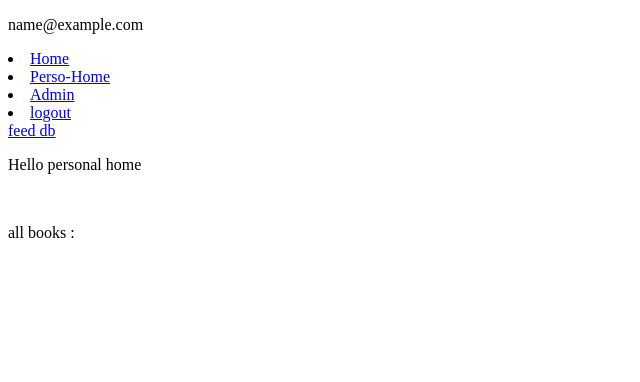
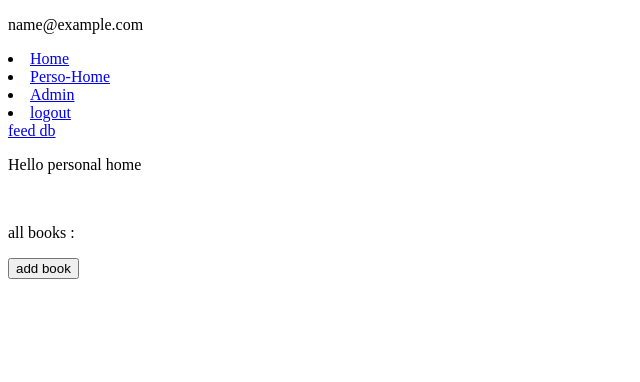
Before and after one commit to tbuglioni/unlimited-studies, a Django app: page /studies/ in a window 1280 px wide. Shown: the top 382 px of the page, without its empty margins (0-640 px from the left). Run offline with Django 3.2, Linux system fonts and the light colour scheme; the visitor is signed in with stand-in values (Sample User, id 1); data that the repository does not hold is empty.

Commit message:
add create/delete book and chapter

```diff
--- a/studies/logic/userAction.py
+++ b/studies/logic/userAction.py
@@ -12,10 +12,7 @@ class UserAction:
         return context
 
     def get_one_book(self, request, book):
-        context = {}
-        context["book"] = get_object_or_404(Book, users=request.user, pk=book)
-        context["chapters"] = Chapter.objects.filter(book=book)
-        return context
+        pass
 
     def add_or_update_book(self, request):
         pass
--- a/studies/models.py
+++ b/studies/models.py
@@ -6,7 +6,7 @@ from django.utils import timezone
 
 class Book(models.Model):
     name = models.CharField(max_length=255, null=False)
-    order_book = models.PositiveSmallIntegerField()
+    order_book = models.PositiveSmallIntegerField(default=1)
     users = models.ManyToManyField(
         settings.AUTH_USER_MODEL, through="UserBookMany", related_name="books"
     )
@@ -55,7 +55,7 @@ class UserBookMany(models.Model):
 
 class Chapter(models.Model):
     name = models.CharField(max_length=255, null=False)
-    order_chapter = models.PositiveSmallIntegerField()
+    order_chapter = models.PositiveSmallIntegerField(default=1)
     book = models.ForeignKey(Book, on_delete=models.CASCADE)
 
     def __str__(self):
@@ -71,7 +71,7 @@ class Chapter(models.Model):
 class StudiesNotes(models.Model):
 
     # data and order
-    order_note = models.PositiveSmallIntegerField()
+    order_note = models.PositiveSmallIntegerField(default=1)
     text_recto = models.TextField(max_length=1000, null=False)
     text_verso = models.TextField(max_length=1000, null=False)
 
--- a/studies/templates/studies/personal_home.html
+++ b/studies/templates/studies/personal_home.html
@@ -8,9 +8,17 @@
   <p>all books :</p>
   {% for book in books %}
   <li>
-    <a href="{% url 'studies:book_only' book=book.id%}">{{book.name}}</a> |
+    <a href="{% url 'studies:book_page' book=book.id%}">{{book.name}}</a> |
     <a href="{% url 'studies:delete_book' book=book.id%}">delete</a>
   </li>
 
-  {% endfor %} {% endblock content %}
+  {% endfor %}
+  <form action="{% url 'studies:personal_home' %}" method="POST">
+    {% csrf_token %}
+    <div>{{form_book}}</div>
+
+    <input type="submit" value="add book" />
+  </form>
+
+  {% endblock content %}
 </div>
--- a/studies/urls.py
+++ b/studies/urls.py
@@ -7,22 +7,27 @@ urlpatterns = [
     path("", views.personal_home_view, name="personal_home"),
 
     # get
-    path("book/<int:book>", views.book_view_only, name="book_only"),
+    path("book/<int:book>", views.book_view, name="book_page"),
     path("book/<int:book>/<int:chapter>",
-         views.book_view_chapter, name="book_chapter"),
+         views.book_view, name="book_page"),
 
-    path("note/<int:chapter>", views.custom_note_view, name="specific_note"),
-
-    path("note/<int:chapter>/<int:note>",
-         views.custom_note_view, name="specific_note"),
+    #add or update
+    # book
 
 
+    # chapter
 
+    # note:
+    path("note/<int:chapter>", views.note_add_or_update, name="specific_note"),
+    path("note/<int:chapter>/<int:note>",
+         views.note_add_or_update, name="specific_note"),
 
     # delete
     path("delete/book/<int:book>", views.delete_book, name="delete_book"),
     path("delete/chapter/<int:chapter>",
          views.delete_chapter, name="delete_chapter"),
     path("delete/note/<int:note>", views.delete_note, name="delete_note"),
+
+
     path("feed_db", views.add_data_in_db, name="feed_db"),
 ]
--- a/studies/views.py
+++ b/studies/views.py
@@ -2,7 +2,8 @@ from django.conf import settings
 from django.shortcuts import render, redirect, get_object_or_404
 from .models import *
 from studies.logic.userAction import UserAction
-from studies.forms import StudiesNotesForm
+from studies.forms import StudiesNotesForm, BookForm, ChapterForm
+from django.db.models import Avg, Max, Min
 
 user_action = UserAction()
 
@@ -11,32 +12,53 @@ def personal_home_view(request):
     if not request.user.is_authenticated:
         return redirect("login")
 
+    context = {}
+    # context["form_chapter"] = ChapterForm()
+    # context["books"] = user_action.get_books(request)
     context = user_action.get_books(request)
+    if request.POST:
+        form_book = BookForm(request.POST)
+        if form_book.is_valid():
+
+            book = form_book.save(commit=False)
+            book.order_book = len(Book.objects.filter(users=request.user)) + 1
+            book.save()
+            book.users.add(request.user, through_defaults={
+                'user_fonction': "owner", "level_chapter": 1})
+            book.save()
+            return redirect('studies:personal_home')
+        else:
+            context["form_book"] = form_book
 
     return render(request, "studies/personal_home.html", context)
 
 
-def book_view_only(request, book):
-    """ book with no chapter selected"""
-
-    context = user_action.get_one_book(request, book)
-
-    return render(request, "studies/book.html", context)
-
-
-def book_view_chapter(request, book, chapter):
-    """ book with one selected chapter"""
+def book_view(request, book, chapter=None):
+    """ book with 0/1 selected chapter"""
     context = {}
     context["book"] = get_object_or_404(Book,
                                         users=request.user, pk=book)
     context["chapters"] = Chapter.objects.filter(book=book)
 
-    context["notes"] = StudiesNotes.objects.filter(chapter=chapter)
+    if chapter is not None:
+        context["notes"] = StudiesNotes.objects.filter(chapter=chapter)
+
+    if request.POST:
+        form_chapter = ChapterForm(request.POST)
+        context["form_chapter"] = form_chapter
+        if form_chapter.is_valid():
+            chapter = Chapter.objects.create(
+                book=Book.objects.get(pk=book, users=request.user), name=form_chapter.cleaned_data["name"],
+                order_chapter=len(Chapter.objects.filter(book=book)) + 1)
+            return redirect('studies:book_page', book=book, chapter=chapter.id)
+    else:
+        form_chapter = ChapterForm()
+        context["form_chapter"] = form_chapter
 
     return render(request, "studies/book.html", context)
 
 
-def custom_note_view(request, chapter=None, note=None):
+def note_add_or_update(request, chapter=None, note=None):
     """ 1 note to add / change """
     context = {}
     context["chapter"] = chapter
@@ -46,25 +68,30 @@ def custom_note_view(request, chapter=None, note=None):
         instance_note = StudiesNotes.objects.get(
             chapter__book__users=request.user, pk=note)
 
+        context["instance_note"] = instance_note  # update note
+
+    else:
+        instance_note = None  # new note
+
         context["instance_note"] = instance_note
 
-    else:
-        instance_note = None
+    if request.POST:
 
-    context["instance_note"] = instance_note
-    print(f"-------------ID = {note}--------------")
-    print(f"-------------Instance = {instance_note}--------------")
-
-    if request.POST:
-        print(f"-------------POST--------------")
         form = StudiesNotesForm(request.POST, instance=instance_note)
         context["form"] = form
 
         if form.is_valid():
-            print("------ CLEAN = ", form.cleaned_data, "------")
-            form.save()
+            if instance_note is not None:
+                form.save()
+            else:
+                obj = form.save(commit=False)
 
-            return redirect('studies:book_chapter', chapter=chapter, book=book)
+                obj.order_note = len(
+                    StudiesNotes.objects.filter(users=request.user, chapter__pk=chapter)) + 1
+                obj.chapter = Chapter.objects.get(pk=chapter)
+                obj.save()
+
+            return redirect('studies:book_page', chapter=chapter, book=book)
 
     else:
         context["form"] = StudiesNotesForm(instance=instance_note)
@@ -83,7 +110,7 @@ def delete_chapter(request, chapter):
         Chapter, pk=chapter, book__users=request.user)
     book = selected_chapter.book.id
     selected_chapter.delete()
-    return redirect('studies:book_only', book=book)
+    return redirect('studies:book_page', book=book)
 
 
 def delete_note(request, note):
@@ -92,7 +119,7 @@ def delete_note(request, note):
     book = selected_note.chapter.book.id
     chapter = selected_note.chapter.id
     selected_note.delete()
-    return redirect('studies:book_chapter', book=book, chapter=chapter)
+    return redirect('studies:book_page', book=book, chapter=chapter)
 
 
 def add_data_in_db(request):
```
Also changed, not shown: studies/forms.py (+14 -2 lines), studies/templates/studies/book.html (+9 -4 lines), studies/migrations/0002_auto_20210720_1530.py (added).
